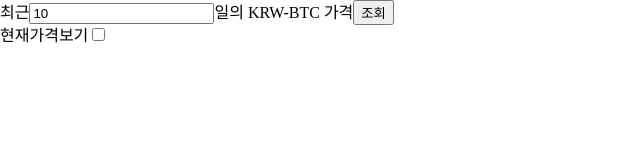
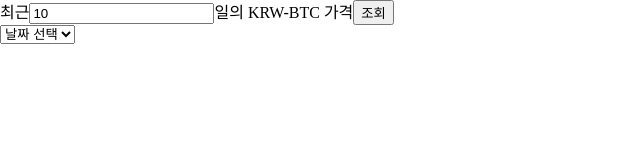
Before and after one commit to sungyun6789/coin-charts, a Next.js app: page / in a window 1280 px wide. Shown: the top 160 px of the page, without its empty margins (0-640 px from the left). Built offline with nearby package versions, Linux system fonts and the light colour scheme; no server answers.

Commit message:
feat: 차트 선택 방식 변경

```diff
--- a/pages/index.tsx
+++ b/pages/index.tsx
@@ -9,7 +9,7 @@ const LChart = dynamic(() => import('../components/Chart/LChart'), { ssr: false
 const BChart = dynamic(() => import('../components/Chart/BChart'), { ssr: false });
 
 const Index = () => {
-  const [isCurrentPrice, setIsCurrentPrice] = useState(false);
+  const [chartType, setChartType] = useState<'날짜선택' | '현재가격'>('날짜선택');
   const [count, setCount] = useState(10);
   const { refetch } = useBtcDayDataQuery(count);
 
@@ -20,10 +20,12 @@ const Index = () => {
       일의 KRW-BTC 가격
       <button onClick={() => refetch()}>조회</button>
       <div>
-        현재가격보기
-        <input type="checkbox" onChange={(e) => setIsCurrentPrice(e.target.checked)} />
+        <select onChange={(e) => setChartType(e.target.value as '날짜선택' | '현재가격')}>
+          <option value="날짜선택">날짜 선택</option>
+          <option value="현재가격">현재 가격</option>
+        </select>
       </div>
-      <Main>{isCurrentPrice ? <BChart /> : <LChart count={count} />}</Main>
+      <Main>{chartType === '날짜선택' ? <LChart count={count} /> : <BChart />}</Main>
     </>
   );
 };
```
